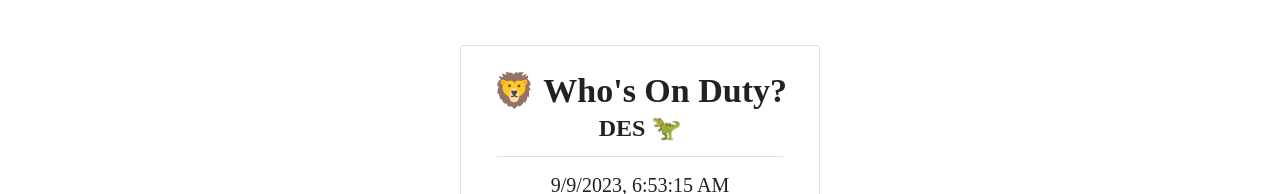
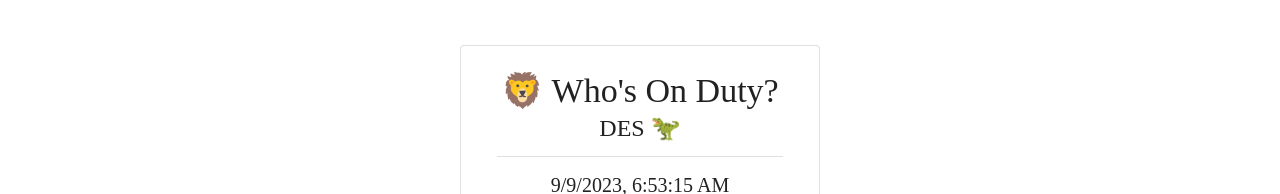
Before and after one commit to d5vis/whosonduty, a React (Create React App) app: page /DES in a window 1280 px wide. Shown: the part 159-353 px from the top of the page. Built offline with nearby package versions, Linux system fonts and the light colour scheme; no server answers.

Commit message:
remove bold title

```diff
--- a/src/components/title.tsx
+++ b/src/components/title.tsx
@@ -9,10 +9,8 @@ interface TitleProps {
 const Title = (props: TitleProps) => {
   return (
     <Box>
-      <Typography variant="h4" fontWeight="bold">
-        🦁 Who's On Duty?
-      </Typography>
-      <Typography variant="h5" fontWeight="bold">
+      <Typography variant="h4">🦁 Who's On Duty?</Typography>
+      <Typography variant="h5">
         {props.building} {props.emoji}
       </Typography>
     </Box>
```
